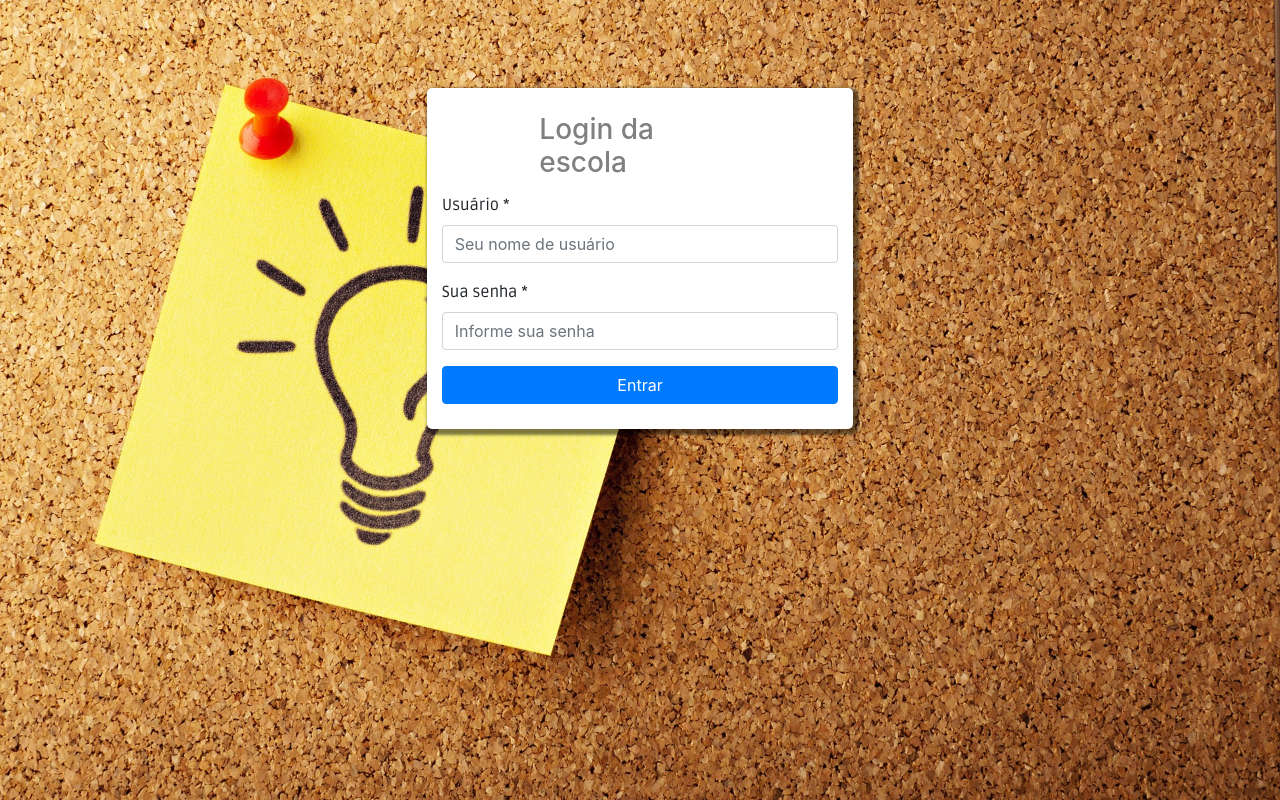
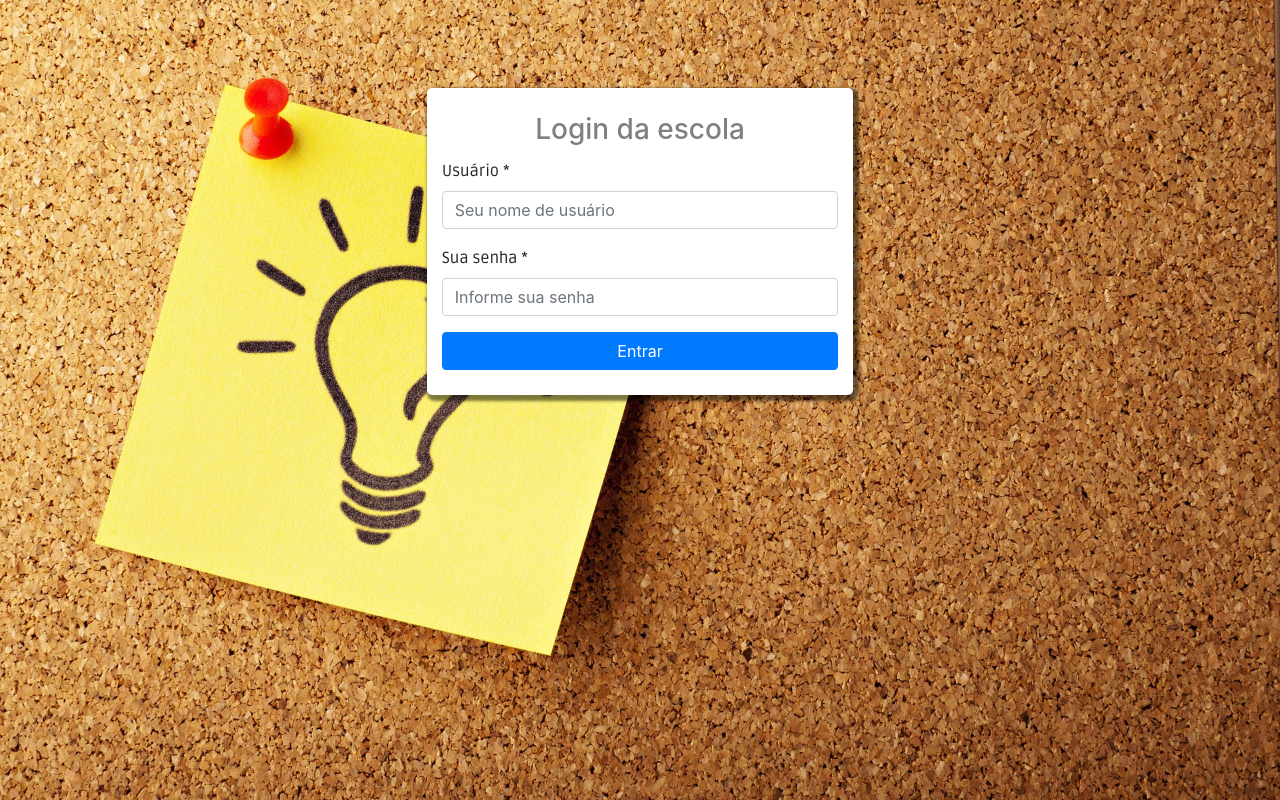
Before and after one commit to barretoMarcosPaulo/educa-online-web, a Django app: page /usuarios/entrar/ in a window 1280 px wide. Shown: the part 69-869 px from the top of the page. Run offline with Django 3.2, Linux system fonts and the light colour scheme; parts of the project's set-up code (start-up, migrations or seed data) failed here and were passed over; some libraries are stand-ins or nearby versions.

Commit message:
fix: title break in login page

```diff
--- a/apps/accounts/templates/login.html
+++ b/apps/accounts/templates/login.html
@@ -6,7 +6,7 @@
     <br>
     <div class="box-cards col-md-4" style="margin-top: 5%;">
 
-        <h3 class="col-md-7" style="display:block; margin: 0 auto;">Login da escola</h3>
+        <h3 class="col-md-12" style="display:block; margin: 0 auto; text-align: center;">Login da escola</h3>
         {{form.errors}}
         <form method="POST" style="margin-top: 3%;"> {% csrf_token %}
 
```
